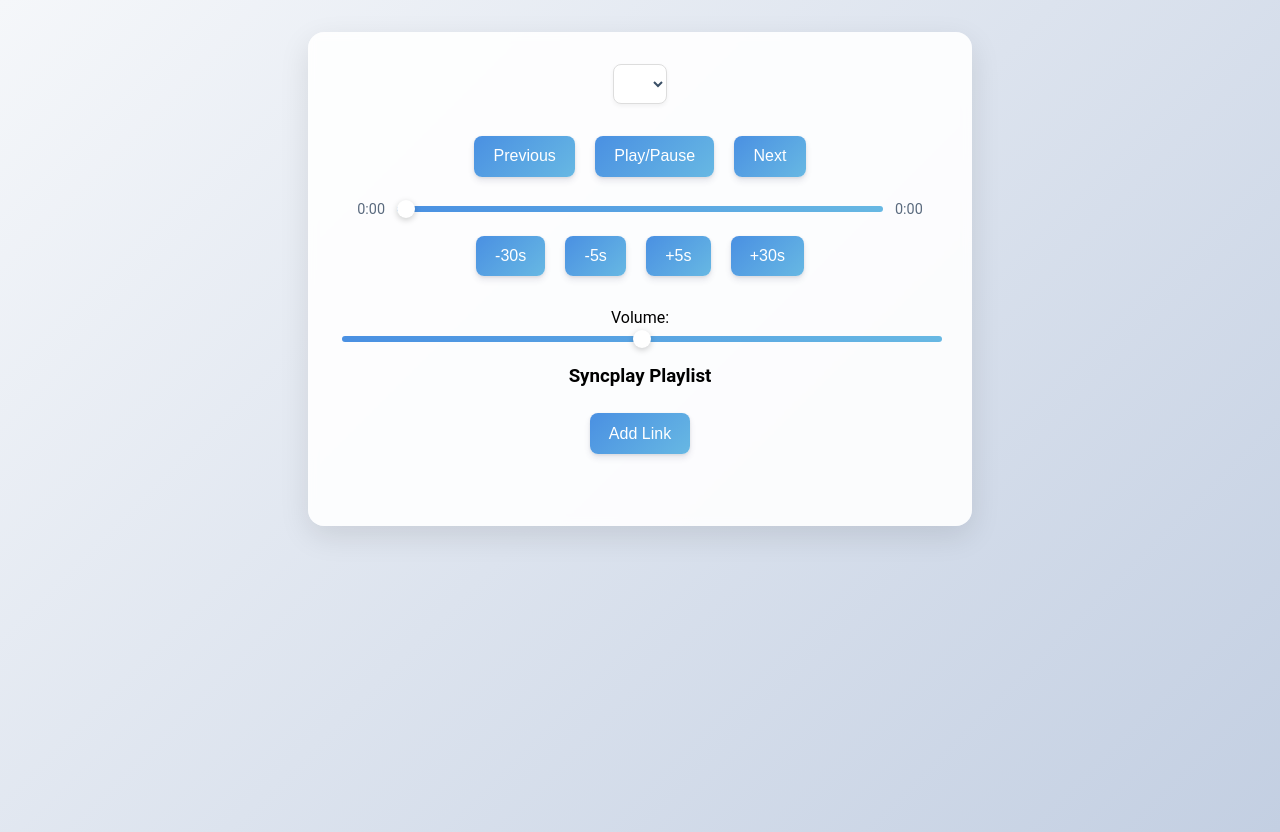
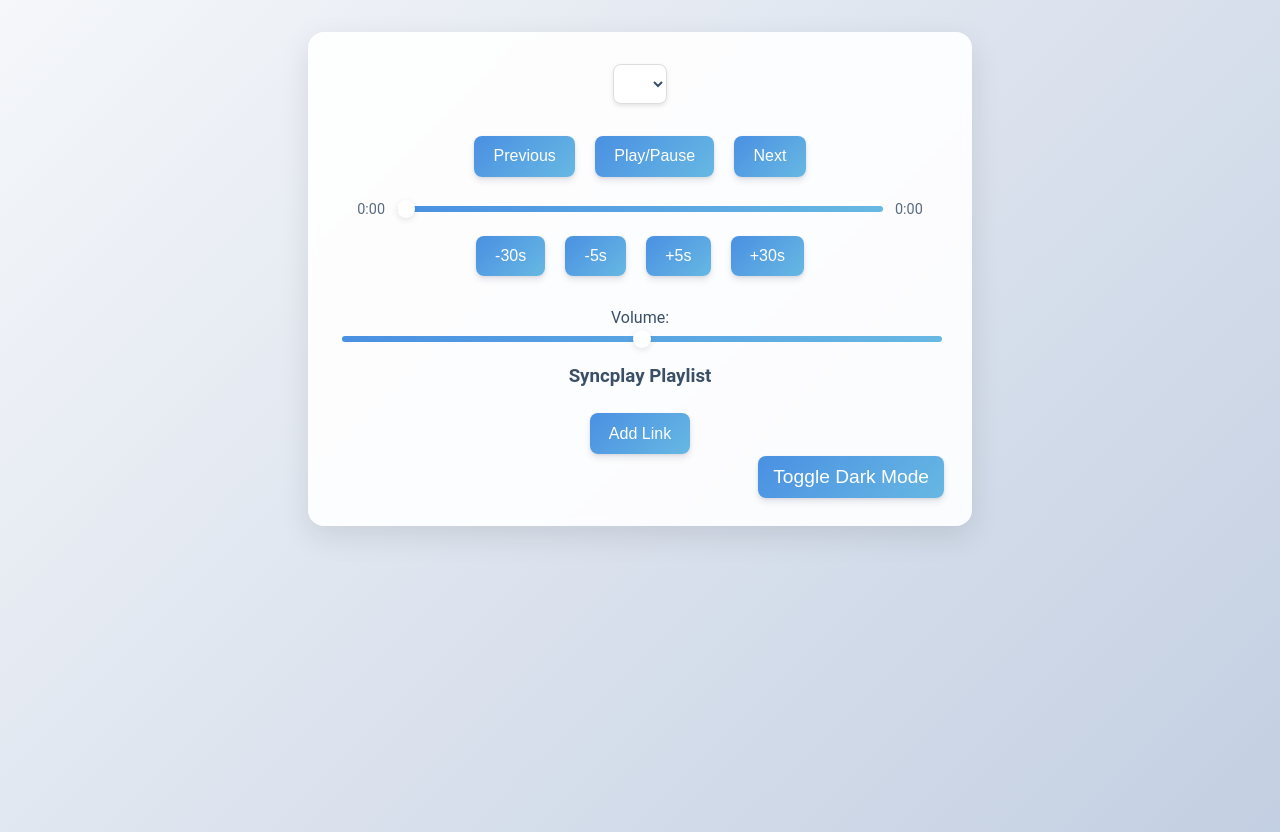
Before and after one commit to Zehkul/PlayerCTL-Web, a Flask app: template playerctl_web/templates/index.html in a window 1280 px wide. Run offline with Flask 3, Linux system fonts and the light colour scheme; the template is opened without the code that fills it, so the values that code supplies are empty; parts of the project's set-up code (start-up, migrations or seed data) failed here and were passed over; some libraries are stand-ins or nearby versions.

Commit message:
Implement dark mode

```diff
--- a/playerctl_web/static/css/styles.css
+++ b/playerctl_web/static/css/styles.css
@@ -1,17 +1,62 @@
+:root {
+  --background-gradient-start: #f5f7fa;
+  --background-gradient-end: #c3cfe2;
+  --container-bg: rgba(255, 255, 255, 0.9);
+  --text-color: #3a4f66;
+  --secondary-text-color: #5a6a7e;
+  --primary-color: #4a90e2;
+  --secondary-color: #67b8e3;
+  --button-text: white;
+  --border-color: #ddd;
+  --input-bg: white;
+  --playlist-item-bg: white;
+  --current-item-bg: #e6f2ff;
+  --current-item-border: #2563eb;
+  --shadow-color: rgba(0, 0, 0, 0.1);
+  --button-shadow-primary: rgba(50, 50, 93, 0.11);
+  --button-shadow-secondary: rgba(0, 0, 0, 0.08);
+  --warning-bg: rgba(255, 193, 7, 0.9);
+  --warning-color: #664d03;
+  --pulse-color: rgba(74, 144, 226, 0.4);
+}
+
+.dark-mode {
+  --background-gradient-start: #1a1e21;
+  --background-gradient-end: #2c3e50;
+  --container-bg: rgba(40, 44, 52, 0.9);
+  --text-color: #c9d4f7;
+  --secondary-text-color: #a0b0c8;
+  --primary-color: #3a7bd5;
+  --secondary-color: #3a6073;
+  --button-text: #f0f0f0;
+  --border-color: #444;
+  --input-bg: #2a2e35;
+  --playlist-item-bg: #2a2e35;
+  --current-item-bg: #2d3748;
+  --current-item-border: #4a90e2;
+  --shadow-color: rgba(0, 0, 0, 0.3);
+  --button-shadow-primary: rgba(0, 0, 0, 0.25);
+  --button-shadow-secondary: rgba(0, 0, 0, 0.15);
+  --warning-bg: rgba(183, 121, 0, 0.9);
+  --warning-color: #ffe8b3;
+  --pulse-color: rgba(58, 123, 213, 0.4);
+}
+
 body {
   font-family: 'Roboto', sans-serif;
-    background: linear-gradient(135deg, #f5f7fa 0%, #c3cfe2 100%);
+  background: linear-gradient(135deg, var(--background-gradient-start) 0%, var(--background-gradient-end) 100%);
   min-height: 100vh;
   margin: 0;
   padding: 0;
+  color: var(--text-color);
 }
 
 .container {
   text-align: center;
-    background-color: rgba(255, 255, 255, 0.9);
+  background-color: var(--container-bg);
   padding: 2rem;
   border-radius: 16px;
-    box-shadow: 0 10px 30px rgba(0, 0, 0, 0.1);
+  box-shadow: 0 10px 30px var(--shadow-color);
   backdrop-filter: blur(5px);
   width: 90%;
   max-width: 600px;
@@ -20,8 +65,8 @@ body {
 }
 
 button {
-    background: linear-gradient(135deg, #4a90e2 0%, #67b8e3 100%);
-    color: white;
+  background: linear-gradient(135deg, var(--primary-color) 0%, var(--secondary-color) 100%);
+  color: var(--button-text);
   border: none;
   border-radius: 8px;
   padding: 0.7rem 1.2rem;
@@ -29,12 +74,12 @@ button {
   margin: 0.5rem;
   cursor: pointer;
   transition: transform 0.2s, box-shadow 0.2s;
-    box-shadow: 0 4px 6px rgba(50, 50, 93, 0.11), 0 1px 3px rgba(0, 0, 0, 0.08);
+  box-shadow: 0 4px 6px var(--button-shadow-primary), 0 1px 3px var(--button-shadow-secondary);
 }
 
 button:hover {
   transform: translateY(-2px);
-    box-shadow: 0 7px 14px rgba(50, 50, 93, 0.1), 0 3px 6px rgba(0, 0, 0, 0.08);
+  box-shadow: 0 7px 14px var(--button-shadow-primary), 0 3px 6px var(--button-shadow-secondary);
 }
 
 button:active {
@@ -218,3 +264,16 @@ img#thumb.playing {
     box-shadow: 0 0 0 0 rgba(74, 144, 226, 0);
   }
 }
+
+#darkModeToggle {
+  position: fixed;
+  bottom: 20px;
+  right: 20px;
+  padding: 10px 15px;
+  border-radius: 8px; /* Same as other buttons */
+  display: flex;
+  align-items: center;
+  justify-content: center;
+  z-index: 100;
+  font-size: 1.2rem;
+}
--- a/playerctl_web/static/js/player.js
+++ b/playerctl_web/static/js/player.js
@@ -504,3 +504,24 @@ function handleDoubleTap(index) {
         })
         .catch(error => console.error('Error changing playlist index:', error));
 }
+
+document.getElementById("darkModeToggle").addEventListener("click", function() {
+  document.body.classList.toggle("dark-mode");
+});
+
+// Add this function to your existing JavaScript
+document.addEventListener('DOMContentLoaded', function() {
+  // Check if user prefers dark mode
+  if (window.matchMedia && window.matchMedia('(prefers-color-scheme: dark)').matches) {
+    document.body.classList.add('dark-mode');
+  }
+
+  // Listen for changes in system preference
+  window.matchMedia('(prefers-color-scheme: dark)').addEventListener('change', event => {
+    if (event.matches) {
+      document.body.classList.add('dark-mode');
+    } else {
+      document.body.classList.remove('dark-mode');
+    }
+  });
+});
--- a/playerctl_web/templates/index.html
+++ b/playerctl_web/templates/index.html
@@ -54,6 +54,7 @@
                 </button>
                 <ul id="playlistItems"></ul>
             </div>
+            <button id="darkModeToggle">Toggle Dark Mode</button>
         </div>
 
         <audio id="silentAudio" loop preload="auto">
```
Also changed, not shown: other parts of playerctl_web/static/css/styles.css (+24 -23 lines). Lines whose indentation alone changed are shown as unchanged.
